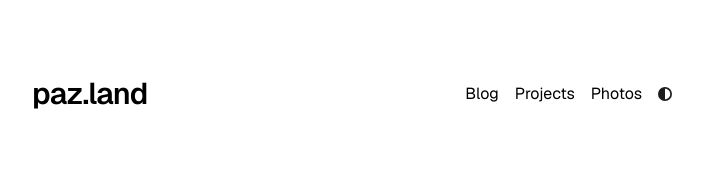
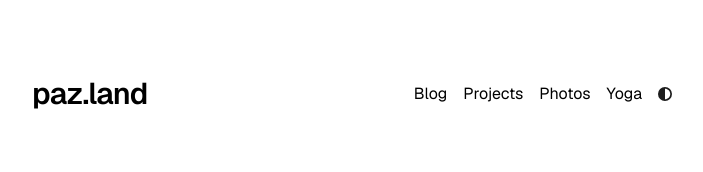
Before and after one commit to mpazaryna/blog02, a Next.js app: page / in a window 1280 px wide. Shown: the top 172 px of the page, without its empty margins (288-991 px from the left). Built offline with nearby package versions, Linux system fonts and the light colour scheme.

Commit message:
feat: add yoga link

```diff
--- a/app/components/nav.tsx
+++ b/app/components/nav.tsx
@@ -6,6 +6,7 @@ const navItems = {
   "/blog": { name: "Blog" },
   "/projects": { name: "Projects" },
   "/photos": { name: "Photos" },
+  "https://yoga.paz.land": { name: "Yoga" },
 };
 
 export function Navbar() {
```
